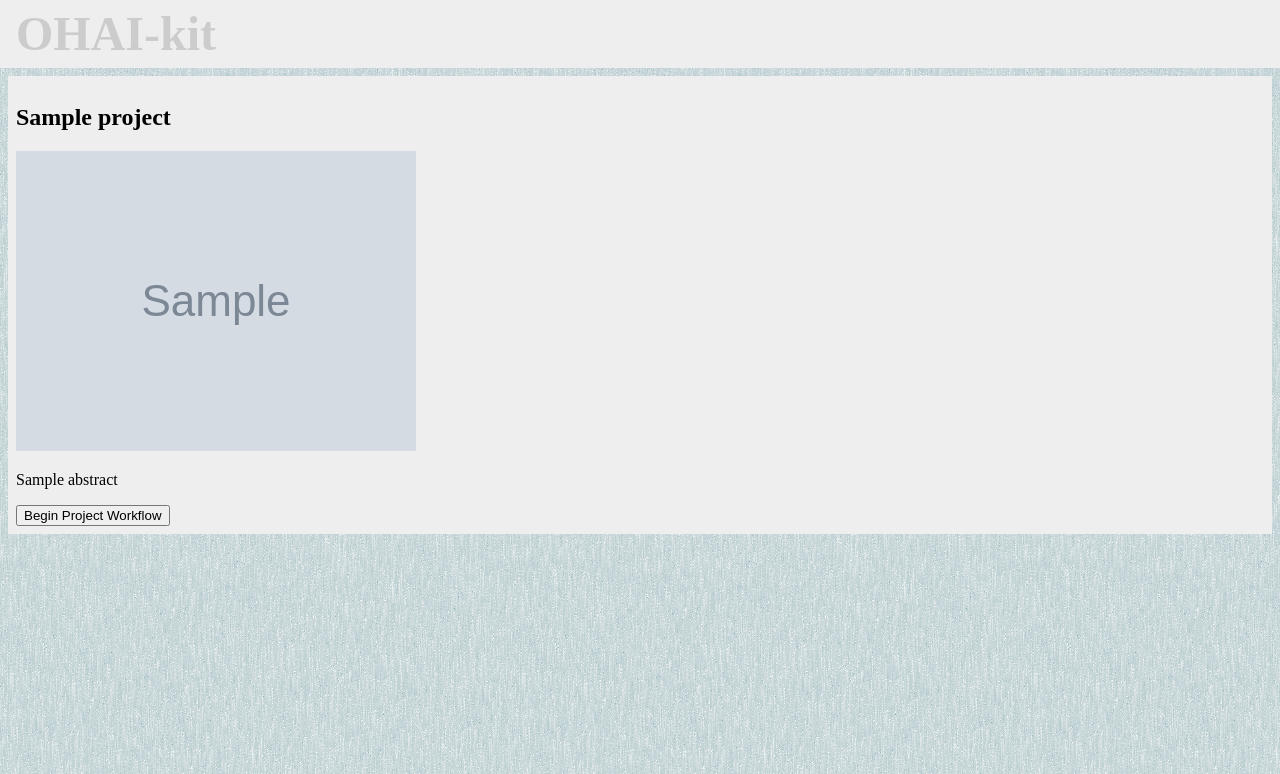
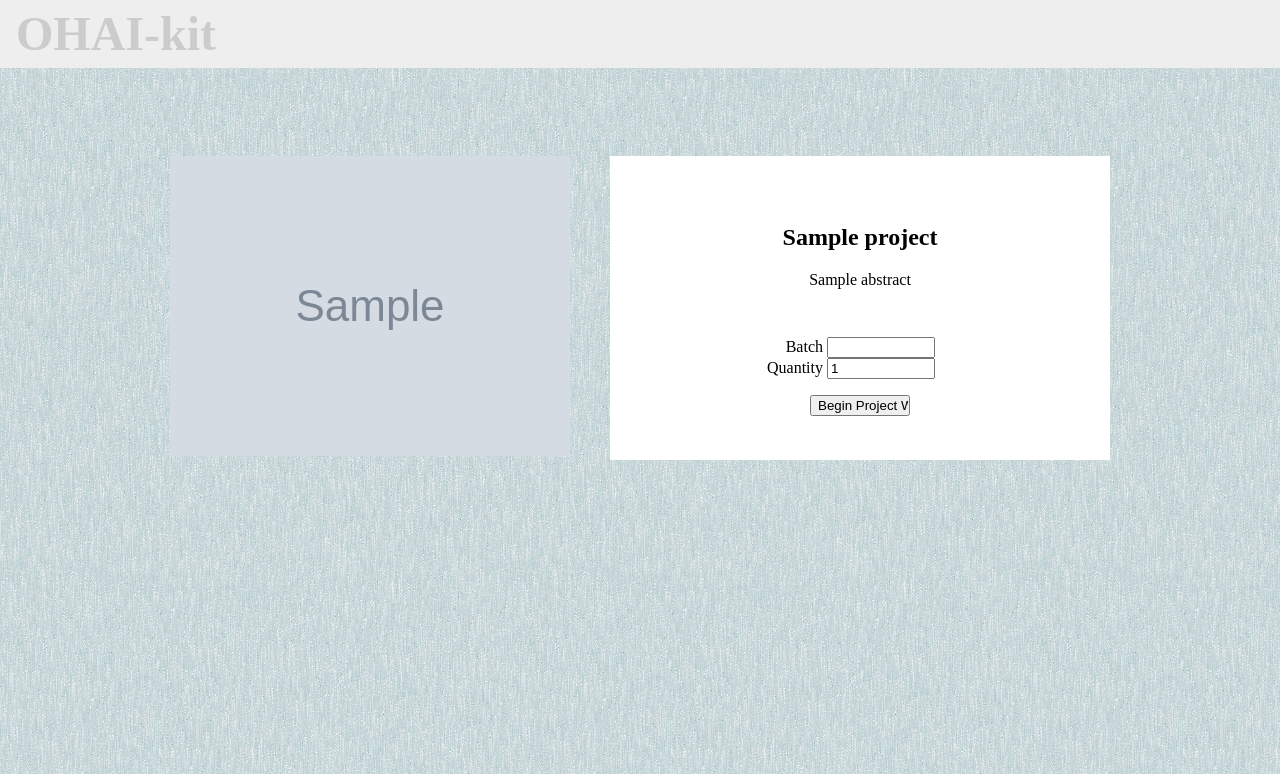
Before and after one commit to alephobjects/ohai-kit, a Django app: template ohai_kit/templates/ohai_kit/project_detail.html in a window 1280 px wide. Shown: the top 774 px of the page. Run offline with Django 3.2, Linux system fonts and the light colour scheme; the template is opened without the code that fills it: most values are stand-ins (such as "Sample title", 1, 10 or a date in 2020); grey boxes marked "Sample" are stand-in pictures; some libraries are stand-ins or nearby versions.

Commit message:
Cleaning up 'project_view' page for Worker mode.

```diff
--- /dev/null
+++ b/ohai_kit/static/ohai_kit/project_detail.css
@@ -0,0 +1,48 @@
+#content_area {
+    background-color: transparent;
+    padding-top: 80px;
+}
+
+#project_layout {
+    display: table;
+    table-layout:fixed;
+    margin: auto;
+    border-spacing: 40px 0px;
+}
+
+.layout_row {
+    display: table-row;
+}
+
+.layout_cell {
+    display: table-cell;
+    vertical-align: middle;
+}
+
+#photo_column {
+    max-width: 600px;
+}
+
+#info_column {
+    width: 500px;
+    vertical-align: top;
+    text-align: center;
+    padding-top: 3em;
+    background-color: white;
+}
+
+.form_inputs {
+    max-width: 200px;
+    margin: auto;
+    text-align: right;
+    padding-right: 50px;
+    margin-top: 3em;
+    margin-bottom: 1em;
+}
+
+label {
+    width: 50px;
+}
+input {
+    width: 100px;
+}
--- a/ohai_kit/templates/ohai_kit/project_detail.html
+++ b/ohai_kit/templates/ohai_kit/project_detail.html
@@ -1,18 +1,70 @@
 {% extends "ohai_kit/base.html" %}
-{% block content %}
+{% load staticfiles %}
+{% load markup %}
+{% load thumbnail %}
 
 
-<h2>{{ project.name }}</h2>
-{% if project.photo %}
-  <img src="/media/{{ project.photo }}" />
-{% endif %}
 
-<p>
-  {{ project.abstract }}
-</p>
 
-<form action="{% url 'ohai_kit:start_job' project.id %}" method="post">
-  {% csrf_token %}
-  <input type="submit" value="Begin Project Workflow" />
-</form>
+{% block head_ext %}
+<link rel="stylesheet" type="text/css"
+      href="{% static 'ohai_kit/project_detail.css' %}" />
+<script type="text/javascript">
+$(document).ready(function () {
+   $("input[type='number']").change(function(event_data) {
+     var field = event_data.target;
+     var normalize = Number(field.value);
+     if (isNaN(normalize)) {
+       normalize = 1;
+     }
+     if (normalize < 1) {
+       normalize = 1;
+     }
+     field.value = Math.round(normalize);
+     console.info(field);
+   });
+});
+</script>
+{% endblock head_ext %}
+
+
+
+
+{% block content %}
+<div id="project_layout">
+  <div class="layout_row">
+    <div id="photo_column" class="layout_cell">
+      {% if project.photo %}
+        <img src="{% thumbnail project.photo "600x0" %}" />
+      {% endif %}
+    </div>
+    <div id="info_column" class="layout_cell">
+      <h2>{{ project.name }}</h2>
+      <p>
+        {{ project.abstract | markdown:"safe" }}
+      </p>
+      <form action="{% url 'ohai_kit:start_job' project.id %}" method="post">
+        {% csrf_token %}
+
+        <div class="form_inputs">
+          <div>
+            <label for="batch">Batch</label>
+            <input type="text" id="batch" name="batch" />
+          </div>
+          <div>
+            <label for="quant">Quantity</label>
+            <input type="number" value=1 id="quant" name="quant" />
+          </div>
+        </div>
+        <div>
+          <input type="submit" value="Begin Project Workflow" />
+        </div>
+      </form>
+    </div>
+  </div>
+</div>
+
+
+
+
 {% endblock %}
--- a/ohai_kit/views.py
+++ b/ohai_kit/views.py
@@ -147,7 +147,7 @@ def project_view(request, project_id):
     context = {
         "user" : user,
         "project" : project,
-        "touch_emulation" : True,
+        "touch_emulation" : False,
         }
 
     return render(request, "ohai_kit/project_detail.html", context)
```
